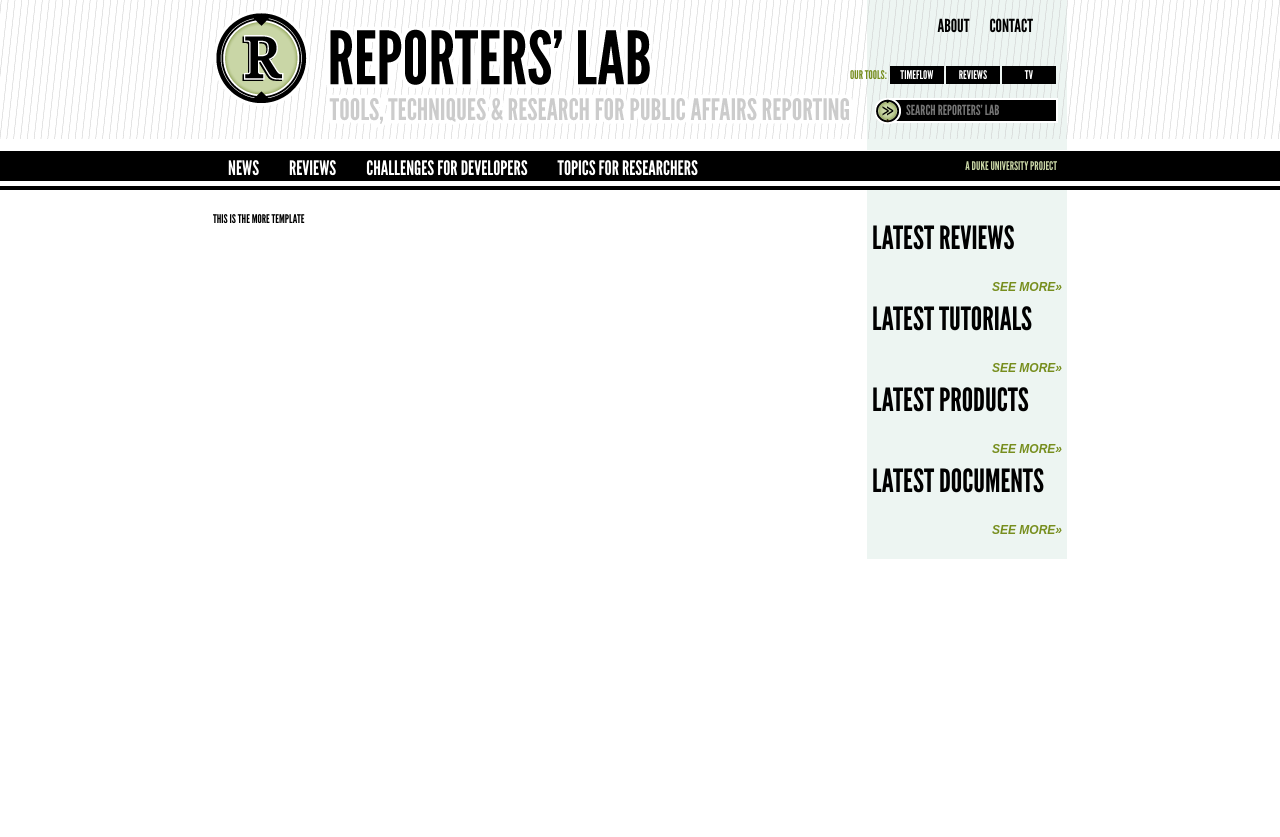
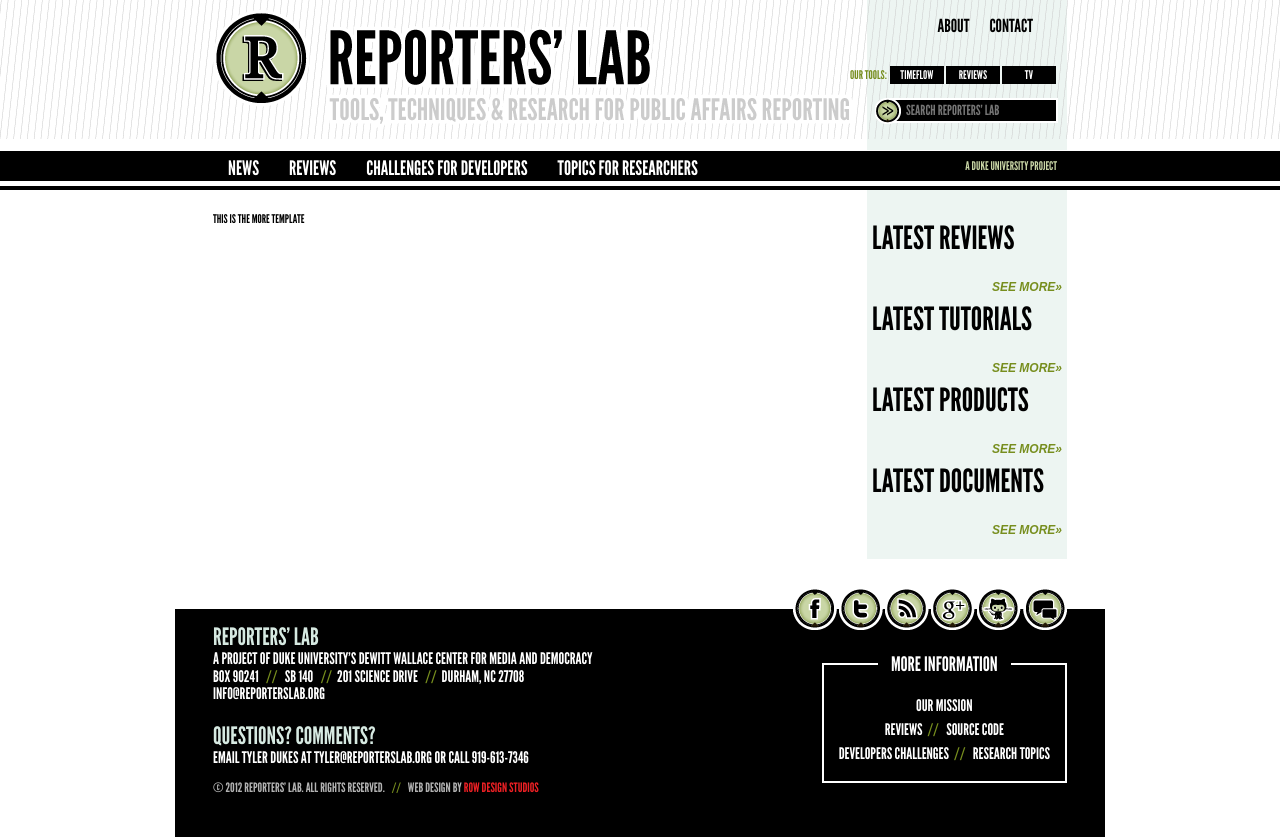
Before and after one commit to ReportersLab/Reviews_Public, a Django app: template review_lab/templates/more.django.html in a window 1280 px wide. Before the commit the page ends 559 px from the top, so only its background shows below. Run offline with Django 3.2, Linux system fonts and the light colour scheme; the template is opened without the code that fills it, so the values that code supplies are empty; parts of the project's set-up code (start-up, migrations or seed data) failed here and were passed over; some libraries are stand-ins or nearby versions; some web fonts are replaced.

Commit message:
More styling for the homepage. Specficially the footer. And bug fixes for links in header. Addeed images for footer social icons

```diff
--- a/review_lab/apps/core/static/css/main.css
+++ b/review_lab/apps/core/static/css/main.css
@@ -54,7 +54,7 @@
 a.good { }
 a.bad { }
 
-a:hover
+a:hover, #footer a:hover, #global_nav a:hover, #header a:hover
 {
     color:#FFCC00;
 }
@@ -232,6 +232,8 @@
     margin:0;
     padding:5px 0 5px 0;
     width:100%;
+    z-index:20;
+    position:relative;
 }
 
 #global_nav ul
@@ -272,8 +274,101 @@
 
 #footer
 {
+    float:left;
+    clear:both;
+    width:100%;
+    min-height:100px;
+    margin-top:50px;
+    padding: 10px 0 38px 0;
+    background:#000000;
+    color:#FFFFFF;
+    position:relative;
 }
 
+#footer_text
+{
+    padding: 0 0 0 38px;
+}
+
+#footer_text h3
+{
+    font-size:24px;
+    color: #D6E9E1;
+    text-transform:uppercase;
+    margin: 0 0 -5px 0;
+}
+
+#footer_text h4
+{
+    font-size:13px;
+    color:#B3B3B3;
+    margin-top:13px;
+    text-transform:uppercase;
+}
+
+#footer_text p
+{
+    font-size:16px;
+    font-family: 'LeagueGothicRegular',Arial,'Liberation Sans',FreeSans,sans-serif;
+    text-transform:uppercase;
+    line-height:1.1;
+}
+
+#footer a
+{
+    color:#FFFFFF;
+}
+
+
+#footer_social
+{
+    position:absolute;
+    right:38px;
+    top:-22px;
+}
+
+#footer_social ul
+{
+    float:left;
+}
+
+#footer_social ul li
+{
+    float:left;
+    margin: 0 0 0 2px;
+}
+
+
+#footer_more
+{
+    position:absolute;
+    right:38px; top:40px;
+    border:2px solid #FFFFFF;
+    text-align:center;
+    padding:15px;
+}
+
+#footer_more legend
+{
+    text-align:center;
+    text-transform:uppercase;
+    font-family: 'LeagueGothicRegular',Arial,'Liberation Sans',FreeSans,sans-serif;
+    font-size:20px;
+    padding: 0 13px 0 13px;
+}
+
+#footer_more p
+{
+    font-size:16px;
+    font-family: 'LeagueGothicRegular',Arial,'Liberation Sans',FreeSans,sans-serif;
+    text-transform:uppercase;
+}
+
+#main
+{
+    width:930px;
+    clear:both;
+}
 
 /**
  *Left Rail Styles
@@ -377,6 +472,7 @@
 .slashes
 {
     color:#778E1E;
+    margin: 0 5px 0 5px;
 }
 
 
--- a/review_lab/templates/base.html
+++ b/review_lab/templates/base.html
@@ -69,11 +69,55 @@
                 </div>
             </div>
 
+            <div class="main_content" style="clear:both;">
+                <div id="footer">
+                    <div id="footer_social">
+                        <ul>
+                            <li><a href="http://www.facebook.com/reporterslab"><img src="{{ STATIC_URL }}img/footer_facebook.png" /></a></li>
+                            <li><a href="http://www.twitter.com/reporterslab"><img src="{{ STATIC_URL }}img/footer_twitter.png" /></a></li>
+                            <li><a href="http://www.reporterslab.org/rss"><img src="{{ STATIC_URL }}img/footer_rss.png" /></a></li>
+                            <li><a href="https://plus.google.com/116345623067631086540/posts"><img src="{{ STATIC_URL }}img/footer_google_plus.png" /></a></li>
+                            <li><a href="http://www.github.com/reporterslab"><img src="{{ STATIC_URL }}img/footer_github.png" /></a></li>
+                            <li><a href="http://groups.google.com/group/reporters-lab"><img src="{{ STATIC_URL }}img/footer_forum.png" /></a></li>
+                        </ul>
+                    </div>
 
-            <div id="footer" class="main_content">
-            </div>
+                    <div id="footer_text">
+                        <h3>REPORTERS' LAB</h3>
+                        <p>
+                            A project of Duke University's Dewitt Wallace Center for Media and Democracy<br />
+                            Box 90241 <span class="slashes">//</span> SB 140 <span class="slashes">//</span>201 Science Drive <span class="slashes">//</span>Durham, NC 27708<br />
+                            <a href="mailto:info@reporterslab.org">info@reporterslab.org</a>
+                        </p>
+                        <h3 style="margin-top:15px;">Questions? Comments?</h3>
+                        <p>Email Tyler Dukes at <a href="mailto:tyler@reporterslab.org">tyler@reporterslab.org</a> or call 919-613-7346</p>
+
+                        <h4>
+                            &copy; 2012 Reporters' Lab. All Rights Reserved.
+                            <span class="slashes">//</span>
+                            Web design by <a href="http://www.rowdesignstudios.com" style="color:#ED2024;">Row Design Studios</a>
+                        </h4>
+                    </div>
+
+                    <fieldset id="footer_more">
+                        <legend align="center">More Information</legend> <!-- align deprecated, but no other solution? -->
+                        <p>
+                            <a href="http://www.reporterslab.org/mission">Our Mission</a><br />
+                            <a href="http://reviews.reporterslab.org">Reviews</a><span class="slashes">//</span>
+                            <a href="http://www.github.com/reporterslab">Source Code</a><br />
+                            <a href="http://www.reporterslab.org/developers">Developers Challenges</a><span class="slashes">//</span>
+                            <a href="http://www.reporterslab.org/researchers">Research Topics</a>
+                        </p>
+                    </fieldset>
 
 
+                </div>
+            </div>
+<!--
+More information
+Our mission
+Reviews // Source Code // Developers Challenges // Research Topics
+-->
 
         </div>
         <script src="{{ STATIC_URL }}js/jquery-stars/jquery.rating.pack.js"></script>
```
Also changed, not shown: review_lab/apps/core/static/img/footer_facebook.png (added), review_lab/apps/core/static/img/footer_forum.png (added), review_lab/apps/core/static/img/footer_github.png (added), review_lab/apps/core/static/img/footer_google_plus.png (added), review_lab/apps/core/static/img/footer_rss.png (added), review_lab/apps/core/static/img/footer_twitter.png (added).
